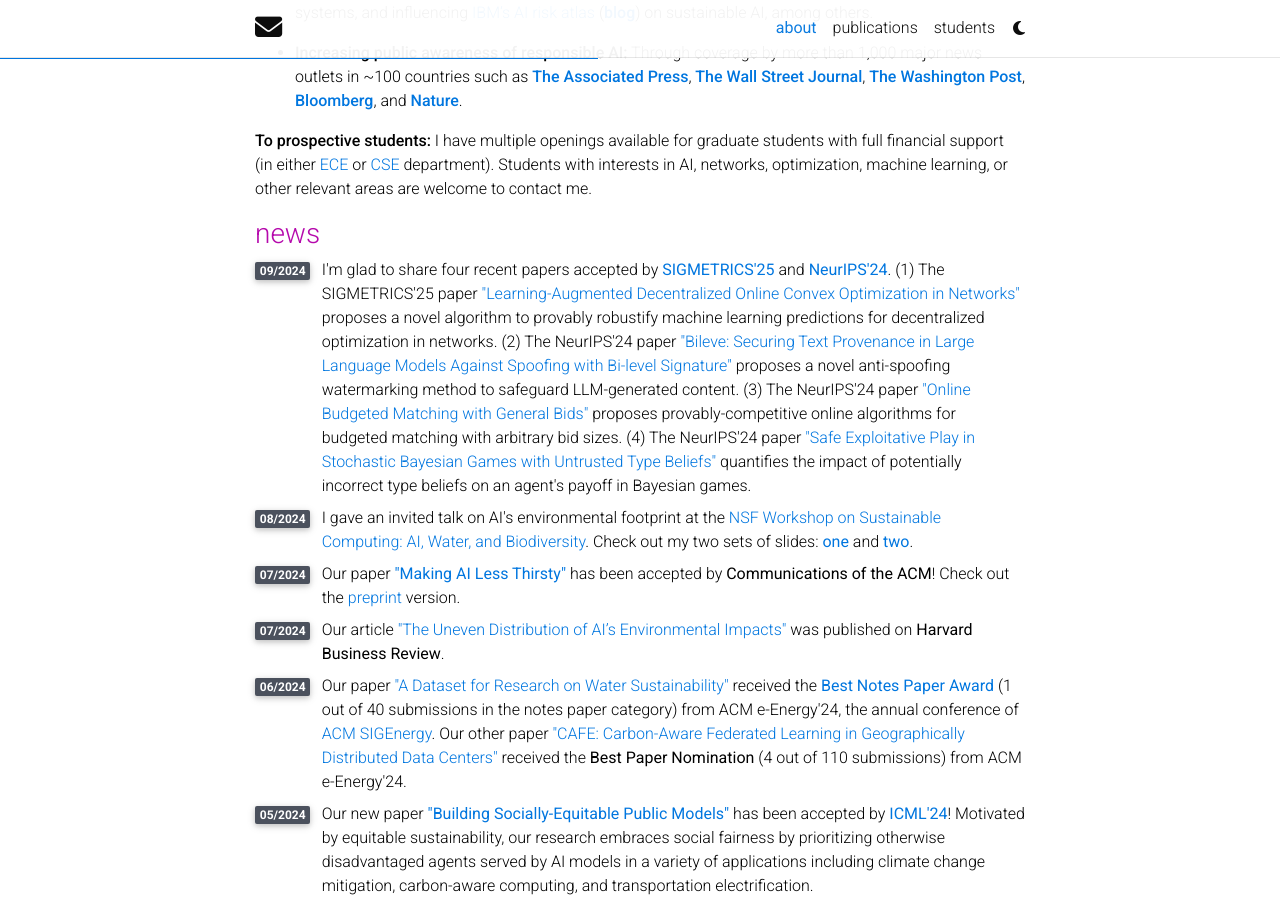
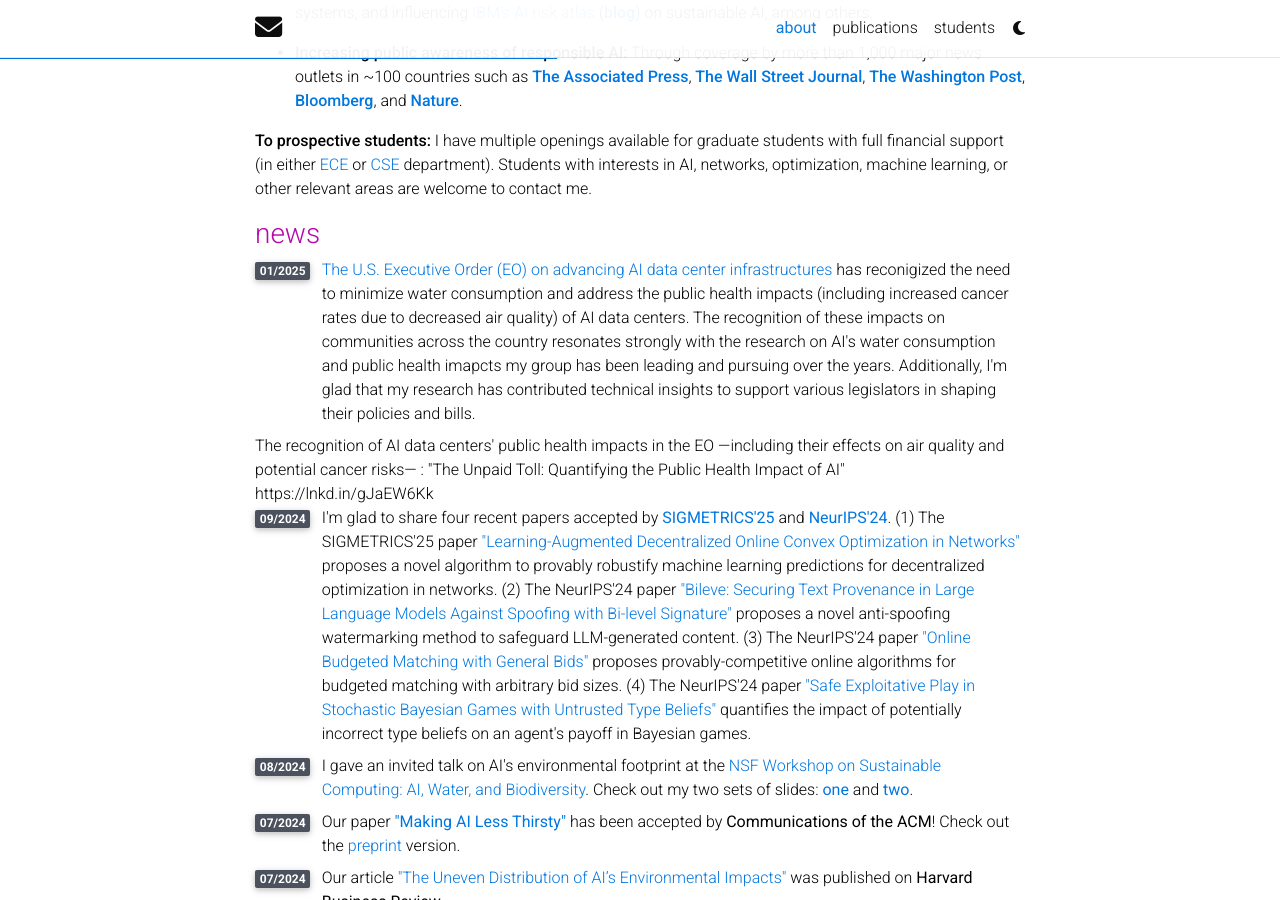
Before and after one commit to shaoleiren/shaoleiren.github.io, a Jekyll site: the page built from _pages/about.md, in a window 1280 px wide and 900 px high, scrolled down 1585 px. Built offline with Jekyll 4.4.1, drawn with Linux system fonts in a browser that asks for light colours; full-size pictures stand in for the smaller copies a plugin makes; comment, search, counter and statistics services are not loaded; a style sheet for code colours, icons or effects is not loaded.

Commit message:
Update about.html

```diff
--- a/_layouts/about.html
+++ b/_layouts/about.html
@@ -87,6 +87,19 @@
           </div>
 
           -->
+
+          <div class="row" style="margin-bottom: 8px;">
+              <div class="col-xs-1 cl-sm-1 col-md-1 text-center" style="width: 30px;">
+                <span class="badge font-weight-bold stylish-color text-uppercase align-middle" style="min-width: 30px;">
+                 01/2025
+                </span>
+              </div>
+              <div class="col-xs-11 cl-sm-11 col-md-11 mt-2 mt-md-0">
+                <a href="https://www.whitehouse.gov/briefing-room/presidential-actions/2025/01/14/executive-order-on-advancing-united-states-leadership-in-artificial-intelligence-infrastructure/">The U.S. Executive Order (EO) on advancing AI data center infrastructures</a> has reconigized the need to minimize water consumption and address the public health impacts (including increased cancer rates due to decreased air quality) of AI data centers. The recognition of these impacts on communities across the country resonates strongly with the research on AI's water consumption and public health imapcts my group has been leading and pursuing over the years. Additionally, I'm glad that my research has contributed technical insights to support various legislators in shaping their policies and bills.
+              </div>
+          </div>
+
+          The recognition of AI data centers' public health impacts in the EO —including their effects on air quality and potential cancer risks— : "The Unpaid Toll: Quantifying the Public Health Impact of AI" https://lnkd.in/gJaEW6Kk
 
           <div class="row" style="margin-bottom: 8px;">
               <div class="col-xs-1 cl-sm-1 col-md-1 text-center" style="width: 30px;">
```
